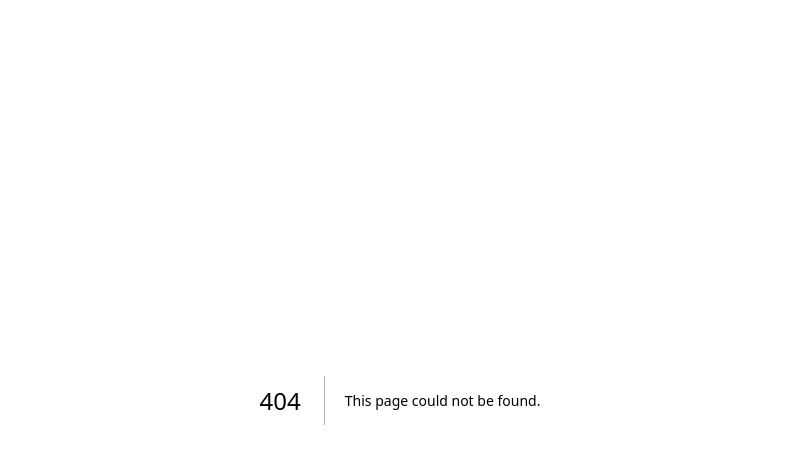
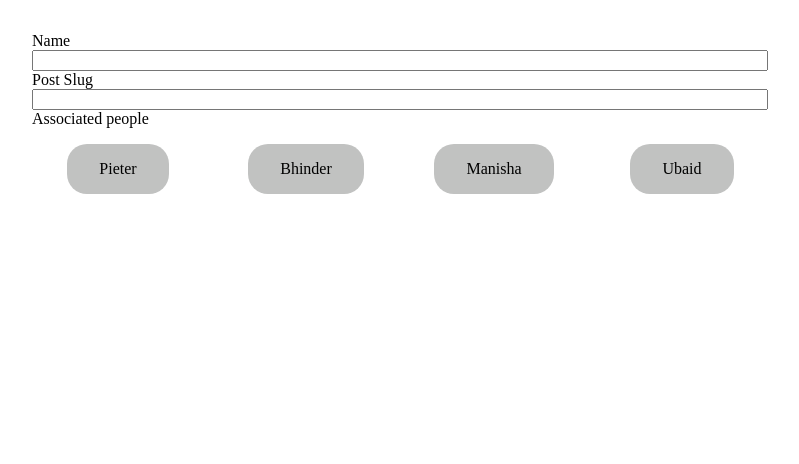
Before and after one commit to Tiwari-Pratik/sanity-nextjs-blog, a Next.js app: page /dashboard in a window 1280 px wide. Before the commit this address had no page. Shown: the top 464 px of the page, without its empty margins (240-1039 px from the left). Built offline with nearby package versions, Linux system fonts and the light colour scheme.

Commit message:
Started implementing form and database

```diff
--- /dev/null
+++ b/components/form/NodeForm.module.css
@@ -0,0 +1,43 @@
+.form {
+  display: flex;
+  flex-direction: column;
+  justify-content: space-between;
+  padding: 1em 1em;
+  margin: 1em auto;
+  width: 60%;
+}
+
+.origSelect {
+  display: none;
+}
+.users {
+  display: grid;
+  grid-template-columns: repeat(auto-fit, minmax(150px, 1fr));
+  gap: 1em;
+  justify-items: center;
+  align-items: center;
+  margin: 1em 0;
+}
+
+.users .item {
+  background-color: #c1c2c1;
+  padding: 1em 2em;
+  border-radius: 20px;
+  cursor: pointer;
+  display: flex;
+  /* justify-content: space-between; */
+  gap: 0.5em;
+  font-size: 1rem;
+}
+
+.users .itemClicked {
+  background-color: #12daa2;
+}
+
+.users .item input {
+  display: none;
+}
+
+.users .item label {
+  cursor: pointer;
+}
--- /dev/null
+++ b/components/form/NodeForm.tsx
@@ -0,0 +1,46 @@
+import { MouseEvent } from "react";
+import styles from "./NodeForm.module.css";
+
+const NodeForm = () => {
+  const userClickHandler = (event: MouseEvent): void => {
+    console.log(event.target);
+    const item = event.currentTarget as HTMLDivElement;
+    item.classList.toggle(`${styles.itemClicked}`);
+    const inputEl = item.children[0] as HTMLInputElement;
+    inputEl.checked = !inputEl.checked;
+    console.log("checkedValue", inputEl.checked);
+    inputEl.value = inputEl.checked ? inputEl.name : "";
+    console.log("inputcheckedValue", inputEl.value);
+  };
+  return (
+    <form className={styles.form}>
+      <label htmlFor="name">Name</label>
+      <input type="text" name="name" id="name" />
+      <label htmlFor="slug">Post Slug</label>
+      <input type="text" name="slug" id="slug" />
+      <div>
+        <label htmlFor="user-select">Associated people</label>
+        <div className={styles.users}>
+          <div className={`${styles.item}`} onClick={userClickHandler}>
+            <input type="checkbox" value="" name="pieter" />
+            <label>Pieter</label>
+          </div>
+          <div className={`${styles.item}`} onClick={userClickHandler}>
+            <input type="checkbox" value="" name="bhinder" />
+            <label>Bhinder</label>
+          </div>
+          <div className={`${styles.item}`} onClick={userClickHandler}>
+            <input type="checkbox" value="" name="manisha" />
+            <label>Manisha</label>
+          </div>
+          <div className={`${styles.item}`} onClick={userClickHandler}>
+            <input type="checkbox" value="" name="Ubaid" />
+            <label>Ubaid</label>
+          </div>
+        </div>
+      </div>
+    </form>
+  );
+};
+
+export default NodeForm;
--- /dev/null
+++ b/pages/dashboard/index.tsx
@@ -0,0 +1,11 @@
+import NodeForm from "@/components/form/NodeForm";
+
+const DashboardPage = () => {
+  return (
+    <div>
+      <NodeForm />
+    </div>
+  );
+};
+
+export default DashboardPage;
```
Also changed, not shown: models.txt (deleted), 1 other file (tests, documents, lock files or other folders).
